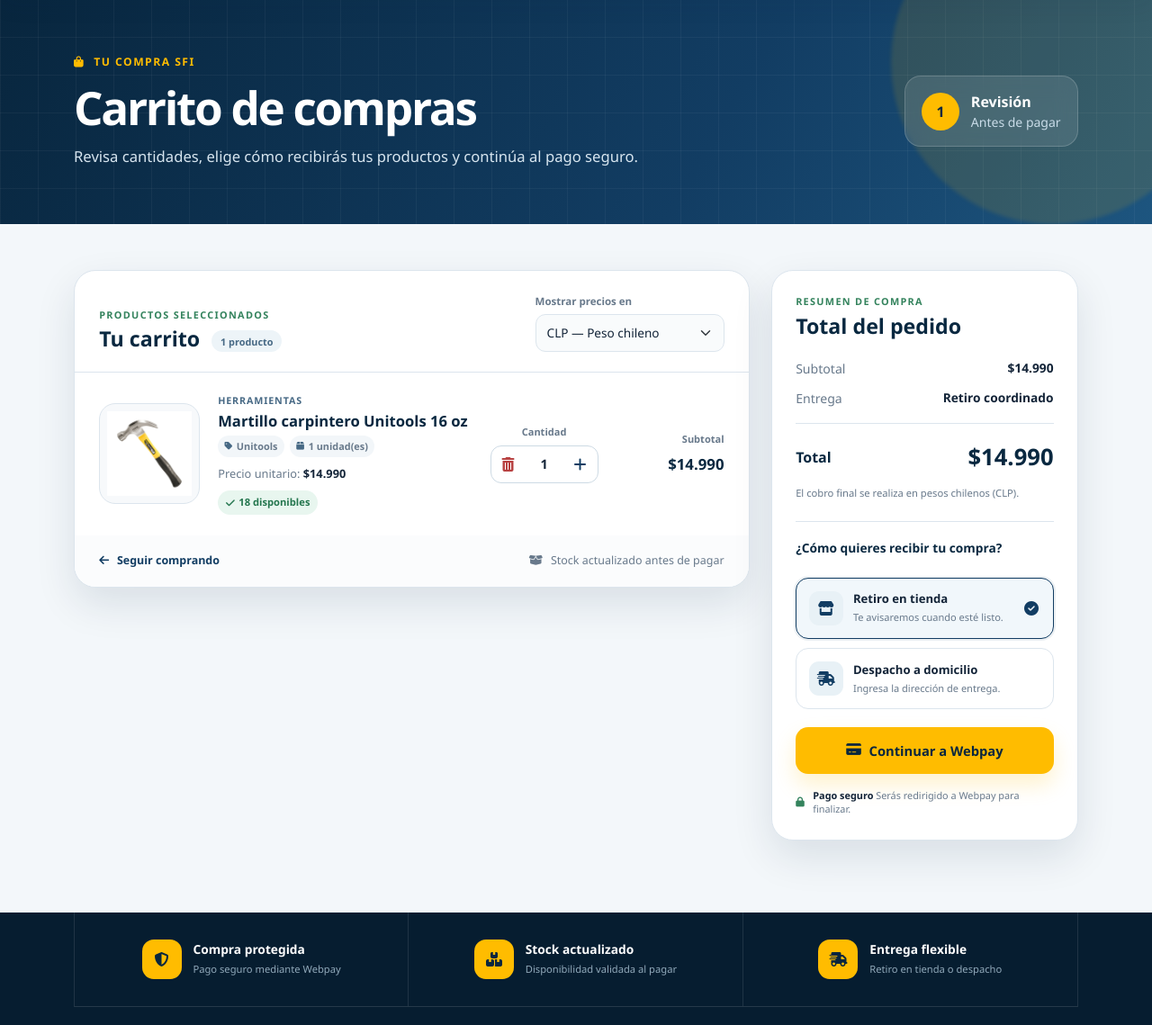
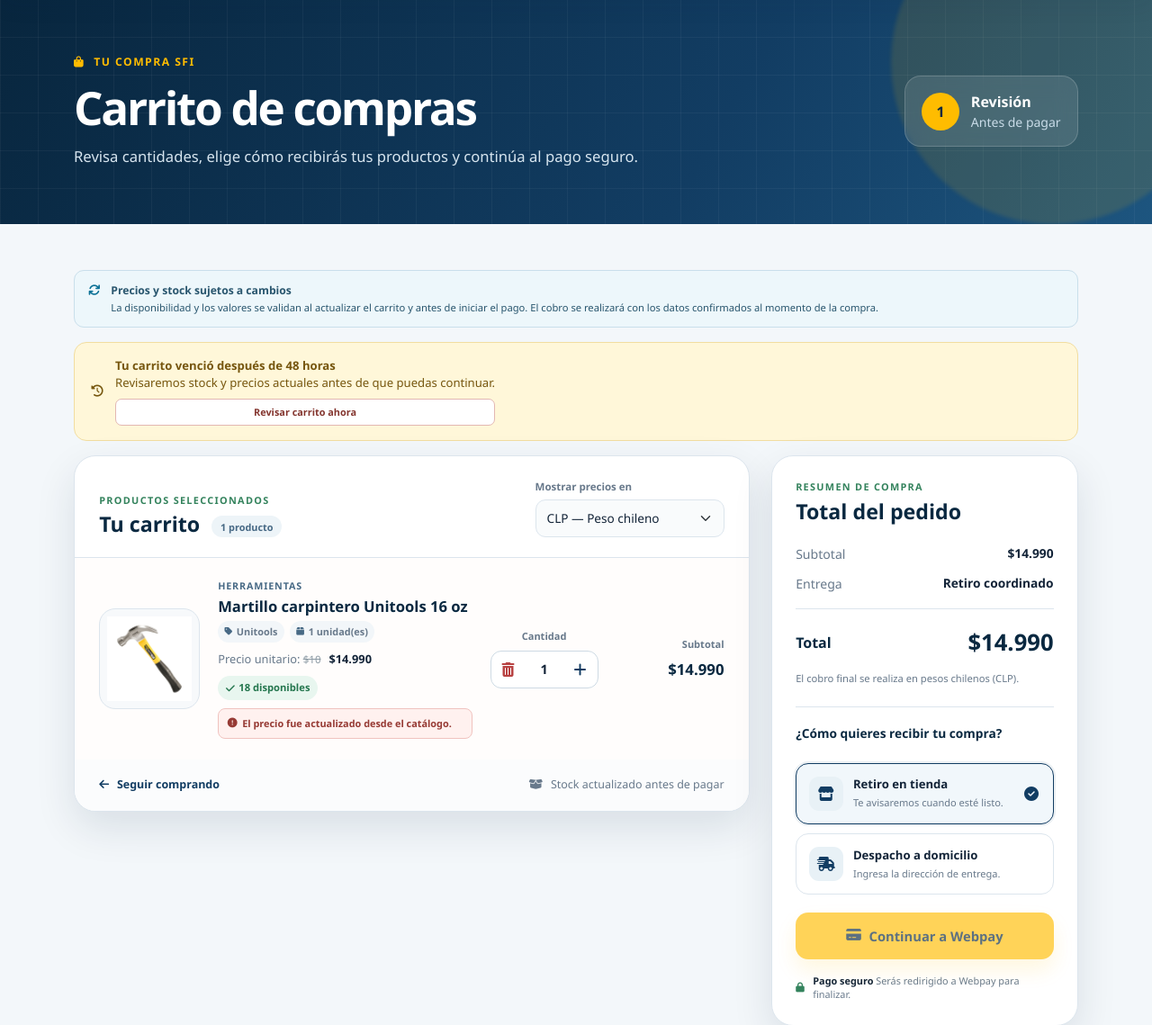
Before and after one commit to K4yrYu/avances_Capstone, a Django app: page /carrito/ in a window 1280 px wide. Shown: the part 134-1273 px from the top of the page at 90% size. Run offline with Django 5.2, Linux system fonts and the light colour scheme; a user stored in the database is signed in; data comes from the database, SQL or seed files in the repository; tables that the repository leaves empty hold one stand-in row (values such as "Sample post"); parts of the project's set-up code (start-up, migrations or seed data) failed here and were passed over.

Commit message:
Mejoras carrito info

```diff
--- a/carro_compras/models.py
+++ b/carro_compras/models.py
@@ -19,6 +19,7 @@ class Venta(models.Model):
     fecha_compra = models.DateTimeField(null=True, blank=True)
     total_venta = models.IntegerField(default=0)
     estado_venta = models.CharField(max_length=20, choices=ESTADO_VENTA_CHOICES, default='carrito')
+    carrito_actualizado_en = models.DateTimeField(auto_now=True)
 
     # WebPay
     webpay_transaction_id = models.CharField(max_length=100, blank=True, null=True, unique=True)
--- a/carro_compras/templates/carro_compras/carrito.html
+++ b/carro_compras/templates/carro_compras/carrito.html
@@ -12,6 +12,7 @@
   <link rel="stylesheet" href="https://cdnjs.cloudflare.com/ajax/libs/font-awesome/6.4.0/css/all.min.css">
   <link rel="stylesheet" href="{% static 'css/lista_productos.css' %}">
   <link rel="stylesheet" href="{% static 'css/carrito.css' %}">
+  <link rel="stylesheet" href="{% static 'css/carrito_validacion.css' %}">
   <link rel="stylesheet" href="{% static 'css/footer_sfi.css' %}">
 </head>
 <body class="cart-body">
@@ -80,6 +81,7 @@
     id="contenido-carrito"
     class="cart-page"
     data-cancel-payment-url="{% url 'cancelar_pago_webpay' %}"
+    data-revalidate-url="{% url 'revalidar_carrito' %}"
     data-dispatch-availability-url="{% url 'api_disponibilidad_despachos' %}"
     data-second-dispatch-fee="{{ configuracion_despacho.cargo_segundo_despacho|default:0 }}"
     data-placeholder-url="{% static 'img/sfi-logo.png' %}"
@@ -118,6 +120,25 @@
             <div class="cart-notice cart-notice-info" role="status">
               <i class="fa-solid fa-circle-info" aria-hidden="true"></i>
               <span>{{ aviso }}</span>
+            </div>
+          {% endif %}
+
+          <div class="cart-notice cart-stock-price-notice" role="note">
+            <i class="fa-solid fa-arrows-rotate" aria-hidden="true"></i>
+            <div><strong>Precios y stock sujetos a cambios</strong><span>La disponibilidad y los valores se validan al actualizar el carrito y antes de iniciar el pago. El cobro se realizará con los datos confirmados al momento de la compra.</span></div>
+          </div>
+
+          {% if carrito_vencido %}
+            <div class="cart-notice cart-notice-warning cart-expired-notice" role="alert">
+              <i class="fa-solid fa-clock-rotate-left" aria-hidden="true"></i>
+              <div><strong>Tu carrito venció después de 48 horas</strong><span>Revisaremos stock y precios actuales antes de que puedas continuar.</span><button type="button" id="revalidar-carrito">Revisar carrito ahora</button></div>
+            </div>
+          {% endif %}
+
+          {% if requiere_atencion %}
+            <div class="cart-notice cart-notice-warning" role="alert">
+              <i class="fa-solid fa-triangle-exclamation" aria-hidden="true"></i>
+              <div><strong>Hay productos que requieren tu atención</strong><span>Revisa los productos marcados antes de continuar al pago.</span></div>
             </div>
           {% endif %}
 
@@ -165,35 +186,36 @@
                     data-detail-id="{{ detalle.id }}"
                     data-update-url="{% url 'actualizar_cantidad_producto' detalle.id %}"
                     data-decrease-url="{% url 'disminuir_cantidad_producto' detalle.id %}"
+                    data-remove-url="{% url 'eliminar_producto_carrito' detalle.id %}"
                     data-quantity="{{ detalle.cantidad_producto }}"
-                    data-stock="{{ detalle.producto.stock }}"
+                    data-stock="{{ detalle.stock_actual }}"
                   >
-                    <a class="cart-item-image" href="{% url 'detalle_producto' detalle.producto.id %}" aria-label="Ver {{ detalle.producto.nombre }}">
-                      <img src="{{ detalle.producto.imagen.url }}" alt="{{ detalle.producto.nombre }}" loading="lazy">
-                    </a>
+                    {% if detalle.producto %}<a class="cart-item-image" href="{% url 'detalle_producto' detalle.producto.id %}" aria-label="Ver {{ detalle.producto.nombre }}"><img src="{{ detalle.producto.imagen.url }}" alt="{{ detalle.producto.nombre }}" loading="lazy"></a>{% else %}<span class="cart-item-image"><img src="{% static 'img/sfi-logo.png' %}" alt="Producto no disponible"></span>{% endif %}
 
                     <div class="cart-item-info">
-                      <span class="product-category">{{ detalle.producto.categoria|default:"Producto SFI" }}</span>
-                      <h3><a href="{% url 'detalle_producto' detalle.producto.id %}">{{ detalle.producto.nombre }}</a></h3>
+                      <span class="product-category">{% if detalle.producto %}{{ detalle.producto.categoria|default:"Producto SFI" }}{% else %}Producto no disponible{% endif %}</span>
+                      <h3>{% if detalle.producto %}<a href="{% url 'detalle_producto' detalle.producto.id %}">{{ detalle.producto.nombre }}</a>{% else %}{{ detalle.nombre_producto }}{% endif %}</h3>
                       <p class="cart-product-meta">
-                        <span><i class="fa-solid fa-tag" aria-hidden="true"></i> {{ detalle.producto.marca|default:"SFI" }}</span>
-                        <span><i class="fa-solid fa-box" aria-hidden="true"></i> {{ detalle.producto.presentacion }}</span>
+                        <span><i class="fa-solid fa-tag" aria-hidden="true"></i> {% if detalle.producto %}{{ detalle.producto.marca|default:"SFI" }}{% else %}No disponible{% endif %}</span>
+                        <span><i class="fa-solid fa-box" aria-hidden="true"></i> {% if detalle.producto %}{{ detalle.producto.presentacion }}{% else %}Requiere retiro{% endif %}</span>
                       </p>
                       <p class="unit-price">
                         Precio unitario:
+                        {% if detalle.precio_anterior %}<del>${{ detalle.precio_anterior }}</del>{% endif %}
                         <strong class="money-value" data-clp="{{ detalle.precio_unitario }}">${{ detalle.precio_unitario }}</strong>
                       </p>
-                      <span class="stock-pill"><i class="fa-solid fa-check" aria-hidden="true"></i> {{ detalle.producto.stock }} disponibles</span>
+                      <span class="stock-pill"><i class="fa-solid {% if detalle.estado_carrito == 'ok' or detalle.estado_carrito == 'precio_actualizado' %}fa-check{% else %}fa-triangle-exclamation{% endif %}" aria-hidden="true"></i> {{ detalle.stock_actual }} disponibles</span>
+                      {% if detalle.estado_carrito != 'ok' %}<p class="cart-item-alert"><i class="fa-solid fa-circle-exclamation"></i> {{ detalle.mensaje_carrito }} {% if detalle.estado_carrito != 'precio_actualizado' %}<button type="button" data-cart-action="remove">Quitar producto</button>{% endif %}</p>{% endif %}
                     </div>
 
                     <div class="quantity-block">
                       <span class="quantity-label">Cantidad</span>
                       <div class="quantity-control" aria-label="Cantidad de {{ detalle.producto.nombre }}">
-                        <button class="quantity-button decrease-button" type="button" data-cart-action="decrease" aria-label="Disminuir cantidad de {{ detalle.producto.nombre }}">
+                        <button class="quantity-button decrease-button" type="button" data-cart-action="decrease" aria-label="Disminuir cantidad de {{ detalle.nombre_producto }}" {% if not detalle.puede_reducir %}disabled{% endif %}>
                           <i class="fa-solid {% if detalle.cantidad_producto == 1 %}fa-trash-can{% else %}fa-minus{% endif %}" aria-hidden="true"></i>
                         </button>
                         <output class="quantity-value" aria-live="polite">{{ detalle.cantidad_producto }}</output>
-                        <button class="quantity-button" type="button" data-cart-action="increase" aria-label="Aumentar cantidad de {{ detalle.producto.nombre }}" {% if detalle.cantidad_producto >= detalle.producto.stock %}disabled{% endif %}>
+                        <button class="quantity-button" type="button" data-cart-action="increase" aria-label="Aumentar cantidad de {{ detalle.nombre_producto }}" {% if not detalle.permite_ajuste or detalle.cantidad_producto >= detalle.stock_actual %}disabled{% endif %}>
                           <i class="fa-solid fa-plus" aria-hidden="true"></i>
                         </button>
                       </div>
@@ -298,7 +320,7 @@
 
                 <div class="payment-error" id="payment-error" role="alert" aria-live="assertive" hidden></div>
 
-                <button type="submit" class="pay-button" id="pay-button">
+                <button type="submit" class="pay-button" id="pay-button" {% if requiere_atencion or carrito_vencido %}disabled{% endif %}>
                   <i class="fa-solid fa-credit-card" aria-hidden="true"></i>
                   <span>Continuar a Webpay</span>
                 </button>
@@ -365,6 +387,6 @@
 
   <script src="https://cdn.jsdelivr.net/npm/bootstrap@5.3.2/dist/js/bootstrap.bundle.min.js"></script>
   <script src="{% static 'js/security.js' %}"></script>
-  <script src="{% static 'js/carrito.js' %}"></script>
+  <script src="{% static 'js/carrito.js' %}?v=20261016-validacion"></script>
 </body>
 </html>
--- a/carro_compras/urls.py
+++ b/carro_compras/urls.py
@@ -21,6 +21,8 @@ urlpatterns = [
 
     # Path para disminuir la cantidad de un producto en el carrito
     path('api/carrito/detalle/disminuir/<int:detalle_id>/', views.disminuir_cantidad_producto, name='disminuir_cantidad_producto'),
+    path('api/carrito/detalle/<int:detalle_id>/eliminar/', views.eliminar_producto_carrito, name='eliminar_producto_carrito'),
+    path('api/carrito/revalidar/', views.revalidar_carrito, name='revalidar_carrito'),
 
     path('api/webpay/iniciar/', views.iniciar_pago_webpay, name='iniciar_pago_webpay'),
     path('api/webpay/cancelar/', views.cancelar_pago_webpay, name='cancelar_pago_webpay'),
--- a/carro_compras/views.py
+++ b/carro_compras/views.py
@@ -2,7 +2,7 @@ import logging
 import re
 import secrets
 import time
-from datetime import date
+from datetime import date, timedelta
 from decimal import Decimal, InvalidOperation
 from urllib.parse import urlencode, urlsplit
 
@@ -85,8 +85,61 @@ def _validar_respuesta_creacion_webpay(response):
 
 def _recalcular_total(venta):
     venta.total_venta = sum(detalle.subtotal_venta for detalle in venta.detalles.all())
-    venta.save(update_fields=['total_venta'])
+    venta.save(update_fields=['total_venta', 'carrito_actualizado_en'])
     return venta.total_venta
+
+
+CARRITO_VIGENCIA = timedelta(days=2)
+
+
+def _carrito_vencido(venta):
+    return timezone.now() - venta.carrito_actualizado_en >= CARRITO_VIGENCIA
+
+
+def _revisar_carrito(venta):
+    """Consulta el catálogo real sin borrar el contexto del comprador."""
+    detalles = list(venta.detalles.select_related('producto').all())
+    requiere_atencion = False
+    for detalle in detalles:
+        producto = detalle.producto
+        detalle.estado_carrito = 'ok'
+        detalle.mensaje_carrito = ''
+        detalle.stock_actual = producto.stock if producto else 0
+        detalle.precio_anterior = None
+        if producto is None:
+            detalle.estado_carrito = 'eliminado'
+            detalle.mensaje_carrito = 'Este producto fue retirado del catálogo.'
+        elif not producto.activo:
+            detalle.estado_carrito = 'no_disponible'
+            detalle.mensaje_carrito = 'Este producto ya no está disponible para compra.'
+        elif producto.stock <= 0:
+            detalle.estado_carrito = 'agotado'
+            detalle.mensaje_carrito = 'Producto agotado. Quita este producto para continuar.'
+        elif detalle.cantidad_producto > producto.stock:
+            detalle.estado_carrito = 'stock_insuficiente'
+            detalle.mensaje_carrito = f'Solo quedan {producto.stock} unidades disponibles.'
+        if producto and producto.precio != detalle.precio_unitario:
+            detalle.precio_anterior = detalle.precio_unitario
+            detalle.precio_unitario = producto.precio
+            detalle.nombre_producto = producto.nombre
+            detalle.imagen_producto = producto.imagen.url if producto.imagen else None
+            detalle.save(update_fields=['precio_unitario', 'nombre_producto', 'imagen_producto', 'subtotal_venta'])
+            if detalle.estado_carrito == 'ok':
+                detalle.estado_carrito = 'precio_actualizado'
+                detalle.mensaje_carrito = 'El precio fue actualizado desde el catálogo.'
+        detalle.permite_ajuste = detalle.estado_carrito in {'ok', 'precio_actualizado'}
+        # Aunque el stock sea insuficiente, debe poder reducirse la cantidad
+        # para corregir el carro. Los productos retirados se quitan aparte.
+        detalle.puede_reducir = bool(producto and producto.activo)
+        requiere_atencion = requiere_atencion or detalle.estado_carrito not in {'ok', 'precio_actualizado'}
+    total = sum(detalle.subtotal_venta for detalle in detalles)
+    if venta.total_venta != total:
+        venta.total_venta = total
+        # Esta comprobación ocurre al visualizar el carro: no debe extender su
+        # vigencia por sí sola. La vigencia se renueva al modificarlo o al
+        # revalidarlo explícitamente.
+        venta.save(update_fields=['total_venta'])
+    return detalles, requiere_atencion
 
 
 def _actualizar_snapshot_detalle(detalle, producto):
@@ -257,30 +310,17 @@ def vista_carrito(request):
         venta = Venta.objects.filter(id_usuario=request.user, estado_venta='carrito').first()
 
         if venta:
-            detalles = Detalle.objects.filter(id_venta=venta).select_related('producto')
-            productos_eliminados = []
-
-            for detalle in detalles:
-                producto = detalle.producto
-                if producto is None or producto.stock <= 0 or not producto.activo:
-                    productos_eliminados.append(detalle)
-                    detalle.delete()
-                else:
-                    if detalle.cantidad_producto > producto.stock:
-                        detalle.cantidad_producto = producto.stock
-                    _actualizar_snapshot_detalle(detalle, producto)
-
-            detalles = Detalle.objects.filter(id_venta=venta).select_related('producto')
+            detalles, requiere_atencion = _revisar_carrito(venta)
             total_carrito = sum(d.subtotal_venta for d in detalles)
-            venta.total_venta = total_carrito
-            venta.save(update_fields=['total_venta'])
 
             return render(request, 'carro_compras/carrito.html', {
                 'detalles': detalles,
                 'total_carrito': total_carrito,
                 'configuracion_despacho': ConfiguracionDespacho.cargar(),
                 'total_unidades': sum(d.cantidad_producto for d in detalles),
-                'productos_eliminados': productos_eliminados,
+                'productos_eliminados': [],
+                'requiere_atencion': requiere_atencion,
+                'carrito_vencido': _carrito_vencido(venta),
                 'aviso': request.GET.get('mensaje', '')[:180],
                 'regiones_despacho': REGIONES_CHOICES,
                 'comunas_despacho': [
@@ -519,6 +559,39 @@ def disminuir_cantidad_producto(request, detalle_id):
         _recalcular_total(venta)
 
     return Response({"subtotal_venta": detalle.subtotal_venta, "total_carrito": venta.total_venta})
+
+
+@api_view(['DELETE'])
+@permission_classes([IsAuthenticated])
+def eliminar_producto_carrito(request, detalle_id):
+    with transaction.atomic():
+        detalle = get_object_or_404(
+            Detalle.objects.select_for_update().select_related('id_venta'),
+            id=detalle_id,
+            id_venta__id_usuario=request.user,
+            id_venta__estado_venta='carrito',
+        )
+        venta = detalle.id_venta
+        detalle.delete()
+        total = _recalcular_total(venta)
+    return Response({'message': 'Producto eliminado del carrito.', 'total_carrito': total})
+
+
+@api_view(['POST'])
+@permission_classes([IsAuthenticated])
+def revalidar_carrito(request):
+    with transaction.atomic():
+        venta = Venta.objects.select_for_update().filter(
+            id_usuario=request.user, estado_venta='carrito',
+        ).first()
+        if not venta:
+            return Response({'detail': 'No tienes un carrito activo.'}, status=status.HTTP_404_NOT_FOUND)
+        _, requiere_atencion = _revisar_carrito(venta)
+        if requiere_atencion:
+            return Response({'detail': 'Corrige los productos marcados antes de continuar.'}, status=status.HTTP_409_CONFLICT)
+        venta.carrito_actualizado_en = timezone.now()
+        venta.save(update_fields=['carrito_actualizado_en'])
+    return Response({'message': 'Carrito revisado con stock y precios actuales.'})
 #####################
 
 
@@ -556,6 +629,8 @@ def iniciar_pago_webpay(request):
             ).first()
             if not venta:
                 return Response({'error': 'No tienes un carrito activo.'}, status=status.HTTP_404_NOT_FOUND)
+            if _carrito_vencido(venta):
+                return Response({'error': 'Tu carrito venció. Revisa nuevamente disponibilidad y precios antes de pagar.'}, status=status.HTTP_409_CONFLICT)
 
             detalles, subtotal_productos = _sincronizar_carrito_para_pago(venta)
             if tipo_entrega == 'despacho':
--- a/productos/templates/productos/crud_productos.html
+++ b/productos/templates/productos/crud_productos.html
@@ -118,6 +118,7 @@
         id="contenido-productos"
         data-api-url="{% url 'api_lista_productos_admin' %}"
         data-toggle-url="{% url 'api_toggle_activo_producto' 0 %}"
+        data-edit-url="{% url 'editar_producto' 0 %}"
         data-placeholder-url="{% static 'img/sfi-logo.png' %}"
       >
         <section class="management-heading">
@@ -298,6 +299,6 @@
 
   <script src="https://cdn.jsdelivr.net/npm/bootstrap@5.3.2/dist/js/bootstrap.bundle.min.js"></script>
   <script src="{% static 'js/security.js' %}"></script>
-  <script src="{% static 'js/crud_productos.js' %}"></script>
+  <script src="{% static 'js/crud_productos.js' %}?v=20261016-product-actions"></script>
 </body>
 </html>
--- /dev/null
+++ b/static/css/carrito_validacion.css
@@ -0,0 +1,2 @@
+.cart-expired-notice button,.cart-item-alert button{margin-top:.45rem;padding:.35rem .55rem;color:#84362f;background:#fff;border:1px solid #e3b7b2;border-radius:7px;font-size:.68rem;font-weight:800}.cart-item-alert{display:flex;flex-wrap:wrap;gap:.35rem;align-items:center;margin:.55rem 0 0;padding:.5rem .6rem;color:#963a34;background:#fff1ef;border:1px solid #f0c3bf;border-radius:8px;font-size:.68rem;font-weight:750}.cart-item-alert button{margin:0 0 0 auto}.unit-price del{margin-right:.35rem;color:#8c9aa4;font-size:.72rem}.cart-item:has(.cart-item-alert){border-color:#edbcb7;background:#fffdfc}
+.cart-stock-price-notice{display:flex;gap:.75rem;align-items:flex-start;margin-bottom:1rem;padding:.8rem .95rem;border:1px solid #c9dfeb;border-radius:11px;color:#29566e;background:#edf7fb}.cart-stock-price-notice>i{margin-top:.15rem;color:#0c7196}.cart-stock-price-notice div{display:grid;gap:.12rem}.cart-stock-price-notice strong{font-size:.76rem}.cart-stock-price-notice span{font-size:.7rem;line-height:1.45}
--- a/static/js/carrito.js
+++ b/static/js/carrito.js
@@ -237,10 +237,34 @@
         const data = await readJson(response);
         if (!response.ok) throw new Error(readError(data, "No fue posible actualizar el carrito."));
 
+        showToast(nextQuantity === 0 ? "Producto eliminado del carrito." : "Cantidad actualizada.");
+        if (item.querySelector(".cart-item-alert")) {
+          // Recalcula alertas y habilitación de pago desde el servidor.
+          window.location.reload();
+          return;
+        }
         applyCartResponse(item, data, nextQuantity);
-        showToast(nextQuantity === 0 ? "Producto eliminado del carrito." : "Cantidad actualizada.");
       } catch (error) {
         showToast(error.message || "No fue posible actualizar el carrito.", "error");
+      } finally {
+        item.classList.remove("is-updating");
+      }
+    }
+
+    async function removeCartItem(item) {
+      item.classList.add("is-updating");
+      try {
+        const response = await fetch(item.dataset.removeUrl, {
+          method: "DELETE",
+          headers: {Accept: "application/json", "X-CSRFToken": getCookie("csrftoken") || ""},
+        });
+        const data = await readJson(response);
+        if (!response.ok) throw new Error(readError(data, "No fue posible quitar el producto."));
+        showToast(data.message || "Producto eliminado del carrito.");
+        // El total, alertas y botón de pago pueden cambiar al quitarlo.
+        window.location.reload();
+      } catch (error) {
+        showToast(error.message || "No fue posible quitar el producto.", "error");
       } finally {
         item.classList.remove("is-updating");
       }
@@ -252,7 +276,9 @@
         const button = event.target.closest("[data-cart-action]");
         if (!button || button.disabled) return;
         const item = button.closest(".cart-item");
-        if (item) changeQuantity(item, button.dataset.cartAction);
+        if (!item) return;
+        if (button.dataset.cartAction === "remove") removeCartItem(item);
+        else changeQuantity(item, button.dataset.cartAction);
       });
 
       cartItems.querySelectorAll("img").forEach((image) => {
@@ -262,6 +288,23 @@
         }, { once: true });
       });
     }
+
+    document.getElementById("revalidar-carrito")?.addEventListener("click", async (event) => {
+      const button = event.currentTarget;
+      button.disabled = true;
+      try {
+        const response = await fetch(root.dataset.revalidateUrl, {
+          method: "POST",
+          headers: {Accept: "application/json", "X-CSRFToken": getCookie("csrftoken") || ""},
+        });
+        const data = await readJson(response);
+        if (!response.ok) throw new Error(readError(data, "No fue posible revisar el carrito."));
+        window.location.reload();
+      } catch (error) {
+        button.disabled = false;
+        showToast(error.message || "No fue posible revisar el carrito.", "error");
+      }
+    });
 
     if (paymentForm) {
       const addressWrapper = document.getElementById("direccion-despacho-wrapper");
```
Also changed, not shown: carro_compras/tests.py (+38 -0 lines), movimientos/static/movimientos/js/movimientos.js (+59 -1 lines), movimientos/templates/movimientos/lista.html (+2 -2 lines), static/js/crud_productos.js (+8 -0 lines), CHANGELOG.md, carro_compras/migrations/0016_venta_carrito_actualizado_en.py (added), movimientos/static/movimientos/css/movimientos.css.
